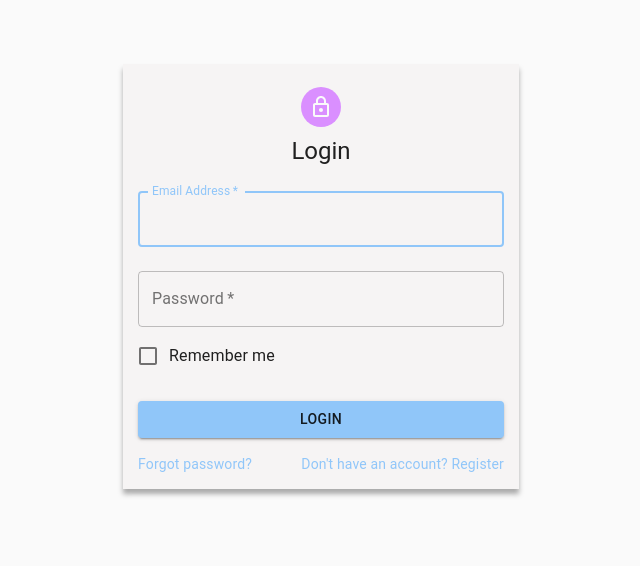
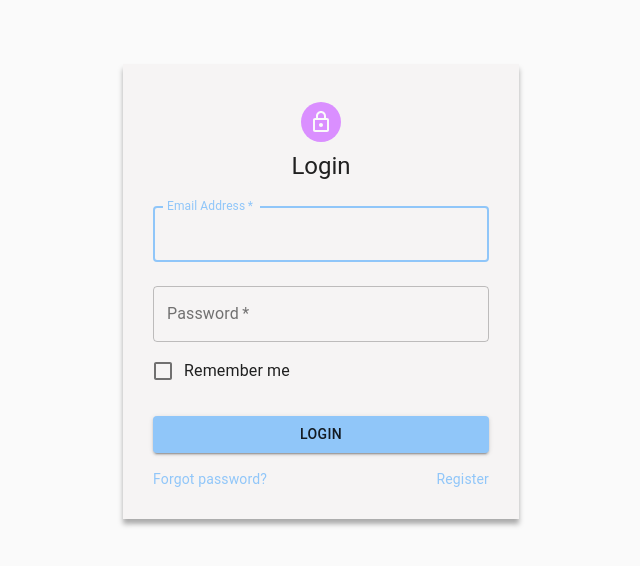
Before and after one commit to damianbrowne/cmsi370-djaw, a React (Create React App) app: page /Login in a window 1280 px wide. Shown: the top 566 px of the page, without its empty margins (319-959 px from the left). Built offline with nearby package versions, Linux system fonts and the light colour scheme.

Commit message:
Fixed Routing

```diff
--- a/src/pages/Login/LoginPages/Login.js
+++ b/src/pages/Login/LoginPages/Login.js
@@ -21,7 +21,7 @@ const useStyles = makeStyles((theme) => ({
     flexDirection: 'column',
     alignItems: 'center',
     backgroundColor: theme.palette.background.main,
-    padding: '15px',
+    padding: 30,
     boxShadow: '0 5px 5px #aaa',
   },
   avatar: {
@@ -39,7 +39,10 @@ const useStyles = makeStyles((theme) => ({
 
 export default function Login() {
   const classes = useStyles();
-
+  const toHomePage  = () => {
+    window.open("/", "_self");
+    console.log("HOME")
+  }
   return (
     <Container component="main" maxWidth="xs">
       <CssBaseline />
@@ -78,11 +81,12 @@ export default function Login() {
             label="Remember me"
           />
           <Button
-            type="submit"
+            // type="submit"
             fullWidth
             variant="contained"
             color="primary"
             className={classes.submit}
+            onClick={toHomePage}
           >
             Login
           </Button>
@@ -93,8 +97,8 @@ export default function Login() {
               </Link>
             </Grid>
             <Grid item>
-              <Link href="./Register" variant="body2">
-                {"Don't have an account? Register"}
+              <Link href="./SignUp" variant="body2">
+                {"Register"}
               </Link>
             </Grid>
           </Grid>
--- a/src/pages/Login/LoginPages/SignUp.js
+++ b/src/pages/Login/LoginPages/SignUp.js
@@ -21,7 +21,7 @@ const useStyles = makeStyles((theme) => ({
     flexDirection: 'column',
     alignItems: 'center',
     backgroundColor: theme.palette.background.main,
-    padding: '15px',
+    padding: 30,
     boxShadow: '0 5px 5px #aaa',
   },
   avatar: {
@@ -39,7 +39,10 @@ const useStyles = makeStyles((theme) => ({
 
 export default function SignUp() {
   const classes = useStyles();
-
+  const toHomePage  = () => {
+    window.open("/", "_self");
+    console.log("HOME")
+  }
   return (
     <Container component="main" maxWidth="xs">
       <CssBaseline />
@@ -106,11 +109,12 @@ export default function SignUp() {
             </Grid>
           </Grid>
           <Button
-            type="submit"
+            // type="submit"
             fullWidth
             variant="contained"
             color="primary"
             className={classes.submit}
+            onClick={toHomePage}
           >
             Sign Up
           </Button>
```
